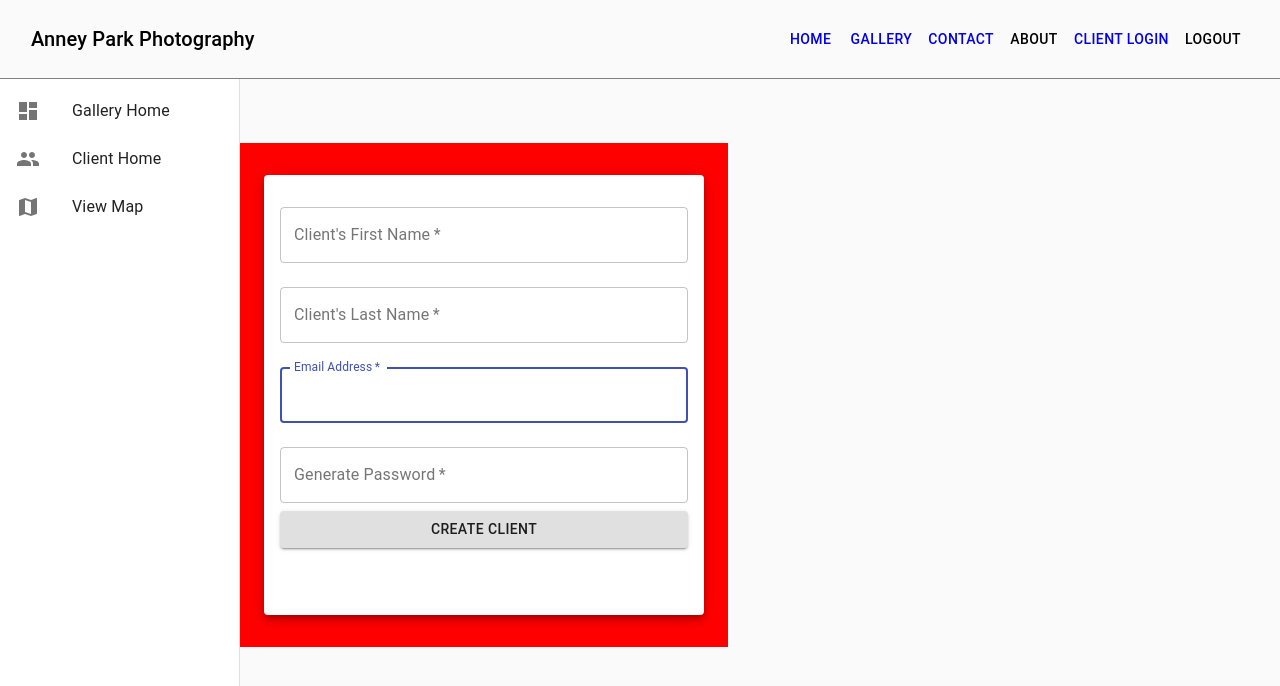
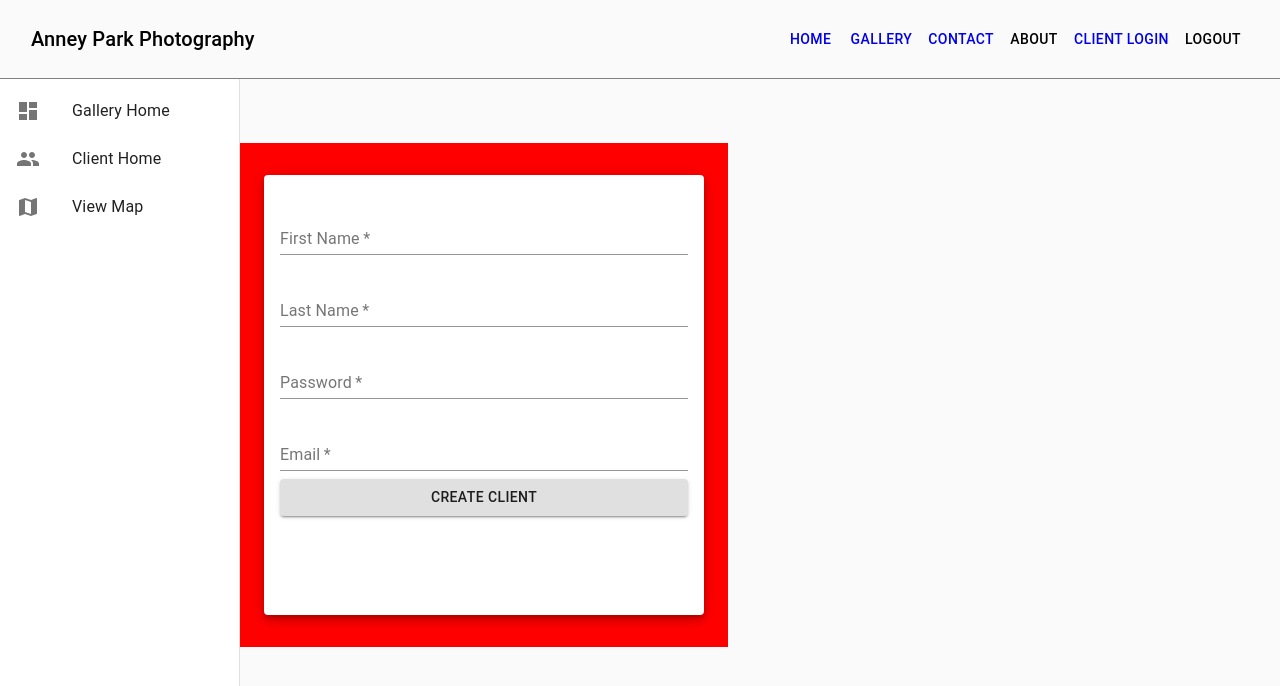
Before and after one commit to theprivatepark/capstone-frontend, a React (Create React App) app: page /main in a window 1280 px wide. Both pictures are taken after a click on the button "ADD NEW CLIENT FORM". Shown: the top 686 px of the page. Built offline with nearby package versions, Linux system fonts and the light colour scheme.

Commit message:
add client form works

```diff
--- a/src/CreateClientForm.js
+++ b/src/CreateClientForm.js
@@ -51,7 +51,28 @@ export default function UserMainContainer() {
   const classes = useStyles();
   const fixedHeightPaper = clsx(classes.paper, classes.fixedHeight);
 
-  const { register, handleSubmit } = useForm()
+  const handleSubmitTest = (e) => {
+    e.preventDefault()
+
+    const firstName = e.target[0].value
+    const lastName = e.target[1].value
+    const password = e.target[2].value
+    const email = e.target[3].value
+    let client = {
+      method: "POST",
+      headers: {'Content-Type' : 'application/json'},
+      body: JSON.stringify({
+        first_name: firstName,
+        last_name: lastName,
+        password: password,
+        email: email
+      })
+    }
+    console.log(client)
+      fetch("http://localhost:3001/clients", client)
+      .then(response => response.json())
+      .then(console.log)
+  }
 
   return (
     <div className={classes.root}>
@@ -60,55 +81,42 @@ export default function UserMainContainer() {
         <div className={classes.appBarSpacer} />
         <Container className={classes.container} >
           <Paper className={fixedHeightPaper} elevation={6} >
-            <form className={classes.form} noValidate onSubmit={handleSubmit((data) => alert(JSON.stringify(data)))}>
-
+            <form className={classes.form} noValidate onSubmit={(e)=>{handleSubmitTest(e)}}>
               <TextField
-                inputRef={register}
-                variant="outlined"
                 required
                 fullWidth
                 margin="normal"
-                name="name"
-                label="Client's First Name"
-                type="name"
-                id="standard-basic"
-                autoComplete="name"
+                name="first_name"
+                label="First Name"
+                type="first_name"
+                id="first_name"
               />
               <TextField
-                inputRef={register}
-                variant="outlined"
                 required
                 fullWidth
                 margin="normal"
-                name="name"
-                label="Client's Last Name"
-                type="name"
-                id="standard-basic"
-                autoComplete="name"
+                name="last_name"
+                label="Last Name"
+                type="last_name"
+                id="last_name"
               />
               <TextField
-                inputRef={register}
-                variant="outlined"
-                margin="normal"
                 required
                 fullWidth
-                id="Client's email"
-                label="Email Address"
-                name="email"
-                autoComplete="email"
-                autoFocus
+                margin="normal"
+                name="password"
+                label="Password"
+                type="password"
+                id="password"
               />
-              <TextField
-                inputRef={register}
-                variant="outlined"
-                margin="normal"
+               <TextField
                 required
                 fullWidth
-                name="password"
-                label="Generate Password"
-                type="password"
-                id="password"
-                autoComplete="current-password"
+                margin="normal"
+                name="email"
+                label="Email"
+                type="email"
+                id="email"
               />
               <Button
                 type="submit"
```
